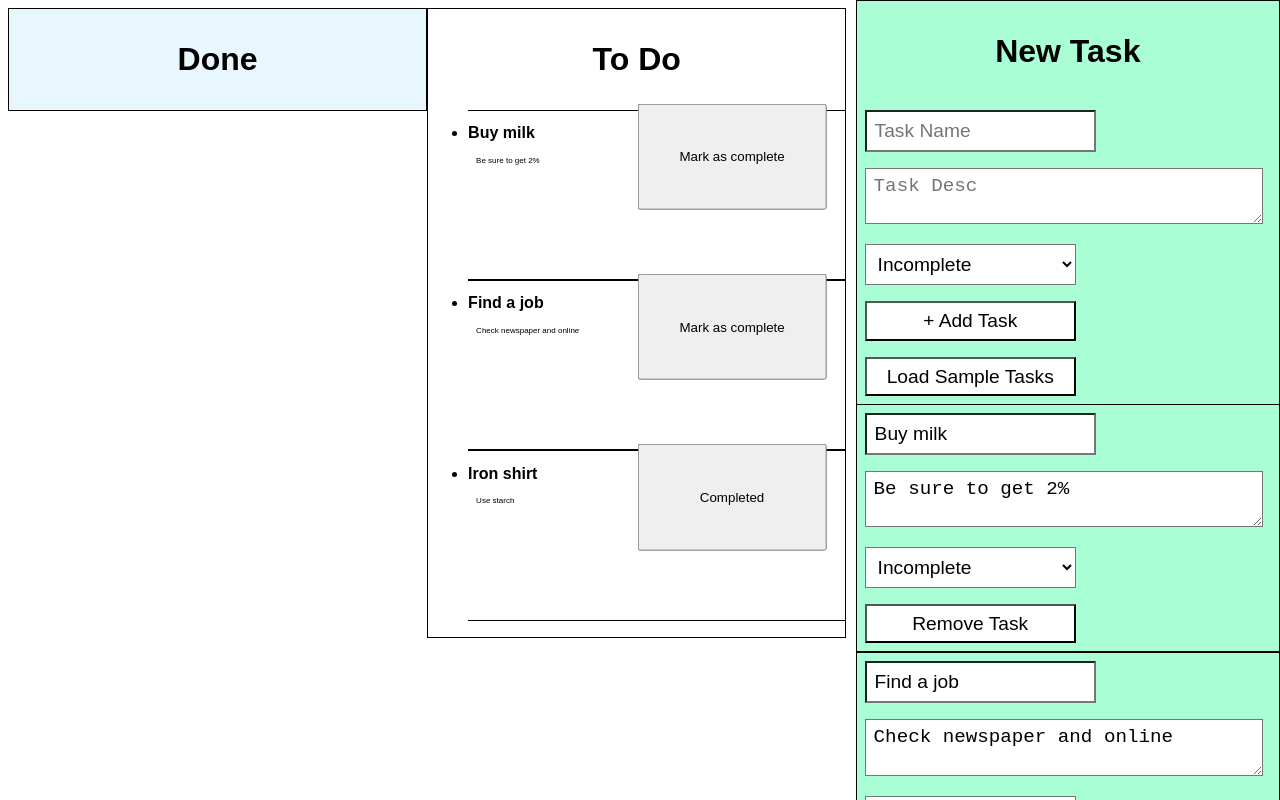
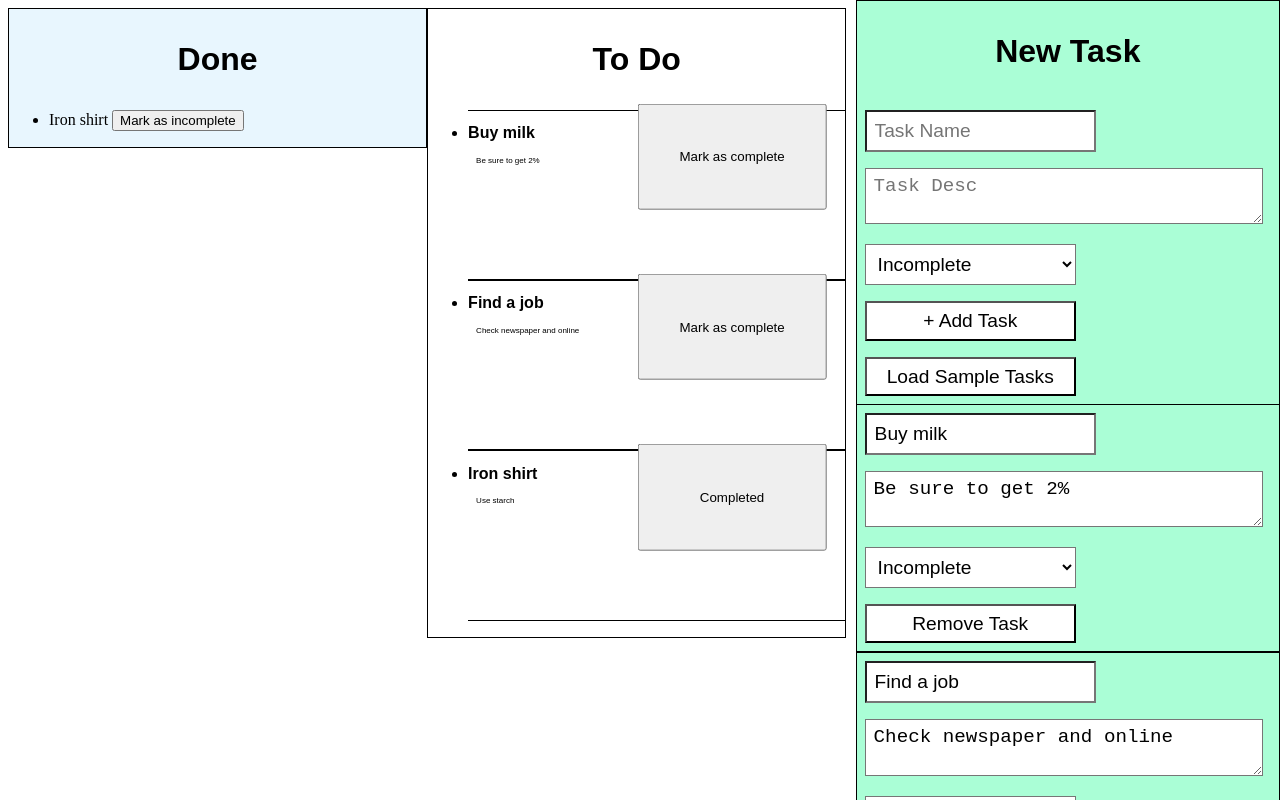
Before and after one commit to katrusso/React, a React (Create React App) app in the folder todos/: page / in a window 1280 px wide. Both pictures are taken after a click on the button "Load Sample Tasks". Shown: the top 800 px of the page. Built offline with nearby package versions, Linux system fonts and the light colour scheme.

Commit message:
Generate list of completed tasks

```diff
--- a/todos/src/components/CompletedTasks.js
+++ b/todos/src/components/CompletedTasks.js
@@ -4,27 +4,28 @@ class CompletedTasks extends React.Component{
 	constructor(){
 		super()
 		this.renderCompletedList = this.renderCompletedList.bind(this)
+
 	}
 	renderCompletedList(key){
 		const task = this.props.tasks[key]
 		const removeButton = <button onClick={() => this.props.removeFromCompleted(key)}>Mark as incomplete</button>
 		if(task.status === 'done') {
-			return <li key={key}> {task? task.name : 'task'} is incomplete {removeButton}</li>
+			return <li key={key}> {task.name} {removeButton}</li>
 		}
-		return(
-			<li key={key}>
-				<p> hello </p>
-				{task.name} {removeButton}
-			</li>
-			)
 	}
 	render(){
 		const completedIds = Object.keys(this.props.completed)
 		return(
 			<div>
 				<h3>Done</h3>
-				{completedIds.map(this.renderCompletedList)}
-            </div>
+				 <ul>
+				{
+					Object
+						.keys(this.props.tasks)
+						.map(this.renderCompletedList)
+				}
+				</ul>
+				 </div>
 		)
 	}
 }
```
Also changed, not shown: todos/src/components/App.js (indentation only).
